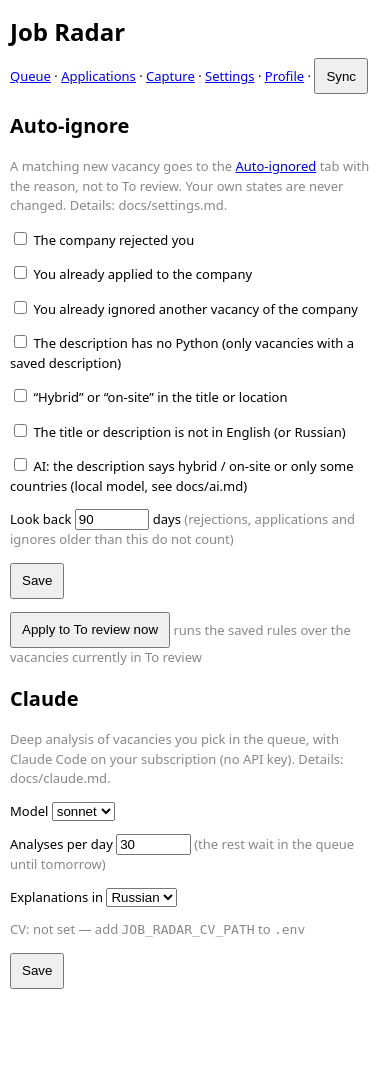
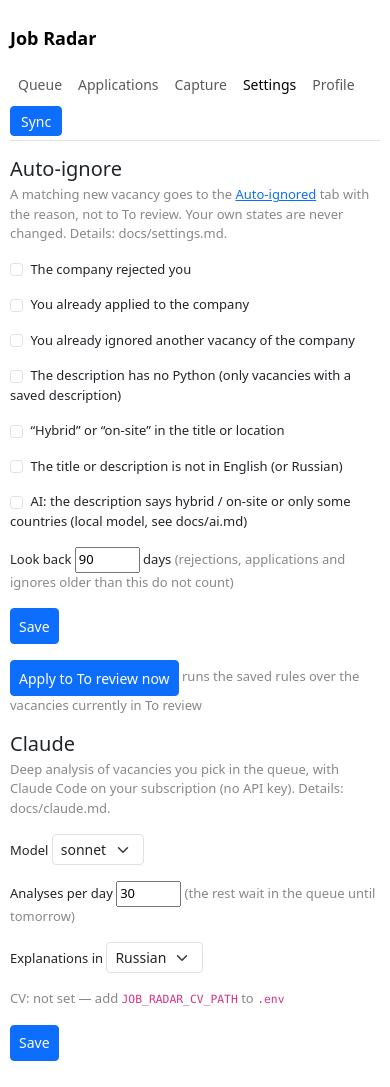
Before and after one commit to dremdem/job-radar, a FastAPI app: page /settings in a window 390 px wide. Before the commit the page ends 989 px from the top, so only its background shows below. Run offline with FastAPI, Linux system fonts and the light colour scheme.

Commit message:
Nicer UI with Bootstrap 5: buttons, navbar, pills, forms, dark mode (dremdem/job-radar-private#120)
Browser-default buttons and inputs made the UI look rough and the
actions blend in. Bootstrap 5.3 from the CDN (like htmx, no build) gives
a navbar with the current page, pill tabs, form controls and buttons
coloured by meaning (interested green, ignore red, applied blue, the main
actions filled), and follows the system light/dark theme. The desktop
table gets column widths so the title has room; the phone cards, reason
chips and outlined badges are kept.

Closes dremdem/job-radar-private#119


Claude-Session: https://claude.ai/code/session_01JvopUQ42PYPBr2xgfni99K

Co-authored-by: Claude Opus 5.5 <noreply@anthropic.com>

```diff
--- a/job_radar/web/templates/_claude.html
+++ b/job_radar/web/templates/_claude.html
@@ -4,7 +4,7 @@
     <span class="badge">Claude: {{ "analyzing…" if claude.state == "running" else "queued" }}</span>
   {% elif claude.state == "failed" %}
     <span class="badge reject" title="{{ claude.error }}">Claude failed: {{ claude.error | truncate(80, true, "…") }} · {{ claude.attempts }} attempt{{ "s" if claude.attempts != 1 }}</span>
-    {% if not open_result %}<button type="button" class="small" hx-post="/opportunities/{{ claude.opportunity_id }}/claude" hx-swap="none"
+    {% if not open_result %}<button type="button" class="btn btn-sm btn-outline-danger" hx-post="/opportunities/{{ claude.opportunity_id }}/claude" hx-swap="none"
       hx-on::after-request="htmx.ajax('GET', '/opportunities/{{ claude.opportunity_id }}/row?' + location.search.slice(1), {target: '#opportunity-{{ claude.opportunity_id }}', swap: 'outerHTML'}); htmx.ajax('GET', '/claude/status', {target: '#claude-status', swap: 'outerHTML'})">retry</button>{% endif %}
   {% elif claude.result %}
     {% set r = claude.result %}
--- a/job_radar/web/templates/_claude_section.html
+++ b/job_radar/web/templates/_claude_section.html
@@ -2,7 +2,7 @@
   <h3>Claude</h3>
   {% if claude %}{% set open_result = true %}{% include "_claude.html" %}{% endif %}
   {% if not claude or claude.state in ("done", "failed") %}
-  <p><button hx-post="/opportunities/{{ opportunity_id }}/claude" hx-target="#claude-section" hx-swap="outerHTML">{{ "Analyze again" if claude else "Analyze with Claude" }}</button>
+  <p><button class="btn btn-sm {{ 'btn-outline-primary' if claude else 'btn-primary' }}" hx-post="/opportunities/{{ opportunity_id }}/claude" hx-target="#claude-section" hx-swap="outerHTML">{{ "Analyze again" if claude else "Analyze with Claude" }}</button>
     <span class="small muted">on your subscription, about 30 s · docs/claude.md</span></p>
   {% endif %}
   {% if chat_ready %}
@@ -16,8 +16,8 @@
     {% endfor %}
   </div>
   <form hx-post="/opportunities/{{ opportunity_id }}/chat" hx-target="#claude-section" hx-swap="outerHTML">
-    <textarea name="text" rows="3" cols="80" placeholder="Ask about this vacancy, e.g. how to answer the TensorFlow requirement" required></textarea>
-    <p><button type="submit">Ask Claude</button> <span class="small muted">continues the same conversation as the analysis</span></p>
+    <textarea name="text" class="form-control" rows="3" cols="80" placeholder="Ask about this vacancy, e.g. how to answer the TensorFlow requirement" required></textarea>
+    <p class="mt-2"><button type="submit" class="btn btn-primary btn-sm">Ask Claude</button> <span class="small muted">continues the same conversation as the analysis</span></p>
   </form>
   {% endif %}
 </section>
--- a/job_radar/web/templates/_page_state.html
+++ b/job_radar/web/templates/_page_state.html
@@ -1,6 +1,7 @@
-<p id="page-state" class="page-state">
+<p id="page-state" class="page-state d-flex flex-wrap gap-2 align-items-center">
+  {% set state_btn = {"interested": "btn-outline-success", "ignore": "btn-outline-danger", "applied": "btn-outline-primary"} %}
   {% for s in states %}
-  <button hx-post="/opportunities/{{ o.id }}/state" hx-vals='{"state": "{{ s.value }}", "from": "page"}'
+  <button class="btn btn-sm {{ state_btn.get(s.value, 'btn-outline-secondary') }}" hx-post="/opportunities/{{ o.id }}/state" hx-vals='{"state": "{{ s.value }}", "from": "page"}'
           hx-target="#page-state" hx-swap="outerHTML" {% if o.state == s %}disabled{% endif %}>{{ s.value }}</button>
   {% endfor %}
   <span class="small muted">now: <b>{{ o.state.value }}</b></span>
--- a/job_radar/web/templates/_tabs.html
+++ b/job_radar/web/templates/_tabs.html
@@ -1,3 +1,3 @@
-<nav id="tabs" class="tabs"{% if oob %} hx-swap-oob="true"{% endif %}>
-  {% for key, label, count, href in tabs %}<a href="{{ href }}"{% if key == tab %} class="active" aria-current="page"{% endif %}>{{ label }} ({{ count }})</a>{% if not loop.last %} · {% endif %}{% endfor %}
+<nav id="tabs" class="tabs nav nav-pills flex-wrap gap-1 my-2"{% if oob %} hx-swap-oob="true"{% endif %}>
+  {% for key, label, count, href in tabs %}<a href="{{ href }}" class="nav-link{% if key == tab %} active{% endif %}"{% if key == tab %} aria-current="page"{% endif %}>{{ label }} ({{ count }})</a>{% endfor %}
 </nav>
--- a/job_radar/web/templates/applications.html
+++ b/job_radar/web/templates/applications.html
@@ -3,7 +3,7 @@
 {% block content %}
 <p class="small">
   <label>Company
-    <input id="applications-filter" type="search" name="company" value="{{ company }}" placeholder="filter" autocomplete="off"
+    <input id="applications-filter" class="form-control form-control-sm d-inline-block w-auto" type="search" name="company" value="{{ company }}" placeholder="filter" autocomplete="off"
            hx-get="/applications" hx-trigger="input changed delay:250ms, search" hx-target="#applications"
            hx-select="#applications" hx-swap="outerHTML" hx-push-url="true">
   </label>
--- a/job_radar/web/templates/base.html
+++ b/job_radar/web/templates/base.html
@@ -4,10 +4,21 @@
   <meta charset="utf-8">
   <meta name="viewport" content="width=device-width, initial-scale=1">
   <title>{% block title %}Job Radar{% endblock %}</title>
+  <script>
+    // Light or dark like the system, before the page paints (#119).
+    document.documentElement.dataset.bsTheme = matchMedia("(prefers-color-scheme: dark)").matches ? "dark" : "light";
+  </script>
+  <link rel="stylesheet" href="https://cdn.jsdelivr.net/npm/bootstrap@5.3.3/dist/css/bootstrap.min.css">
   <script src="https://cdn.jsdelivr.net/npm/htmx.org@2.0.4/dist/htmx.min.js"></script>
   <style>
     :root { color-scheme: light dark; --muted: #888; --line: #8884; }
-    body { font: 15px/1.5 system-ui, sans-serif; max-width: 960px; margin: 0 auto; padding: 16px; }
+    body { font-size: 15px; max-width: 1080px; margin: 0 auto; padding: 0 16px 16px; }
+    /* Bootstrap's .badge is filled white-on-colour; ours are outlined, keep them. */
+    .badge { color: inherit; background: transparent; font-weight: 500; vertical-align: baseline; }
+    .navbar .nav-link { padding: 4px 10px; }
+    .nav-pills .nav-link { padding: 3px 12px; }
+    .table { margin-bottom: 0; }
+    a { text-decoration-thickness: 1px; }
     table { width: 100%; border-collapse: collapse; }
     th, td { text-align: left; padding: 8px; border-bottom: 1px solid var(--line); vertical-align: top; }
     th { color: var(--muted); font-weight: 500; }
@@ -57,10 +68,28 @@
     .chips .note-form { flex-basis: 100%; }
     .why > summary { cursor: pointer; margin-top: 4px; }
     .page-state button { margin-right: 4px; }
+    /* Desktop: the title gets the room, the rest stays narrow (#119). */
+    @media (min-width: 721px) {
+      #queue table { table-layout: fixed; }
+      #queue th:nth-child(1) { width: 44%; }
+      #queue th:nth-child(2) { width: 11%; }
+      #queue th:nth-child(3) { width: 13%; }
+      #queue th:nth-child(4) { width: 6%; }
+      #queue th:nth-child(5) { width: 7%; }
+      #queue th:nth-child(6) { width: 19%; }
+      #queue td { overflow-wrap: anywhere; }
+      #queue .cell-actions .btn { margin: 0 2px 4px 0; }
+    }
     /* Phone (#111): rows become cards, nothing scrolls sideways. */
     @media (max-width: 720px) {
       body { padding: 10px; font-size: 16px; }
       h1 { font-size: 24px; margin: 4px 0 8px; }
+      .navbar { padding: 4px 0; gap: 4px !important; }
+      .navbar-brand { font-size: 18px; margin-right: 4px; }
+      .navbar .nav-link { padding: 2px 6px; font-size: 14px; }
+      .navbar .btn { min-height: 30px; padding: 2px 10px; }
+      .nav-pills .nav-link { padding: 2px 10px; font-size: 14px; }
+      h2 { font-size: 19px; margin-bottom: 4px; }
       h2 { font-size: 20px; }
       nav { line-height: 2.2; }
       button { min-height: 36px; padding: 4px 10px; }
@@ -97,19 +126,25 @@
       td a, li { overflow-wrap: anywhere; }
     }
     #arrivals { margin: 6px 0; }
-    .tabs { margin: 8px 0 12px; }
+
     td.country { white-space: nowrap; font-weight: 500; }
-    .tabs a.active { font-weight: 600; text-decoration: none; color: inherit; }
     .note-form summary { cursor: pointer; margin-bottom: 4px; }
     .note-form form { display: flex; flex-wrap: wrap; gap: 4px; margin-bottom: 6px; }
     button.link { border: none; background: none; color: var(--muted); cursor: pointer; padding: 0 2px; }
   </style>
 </head>
 <body>
-  <h1><a href="/" style="color: inherit; text-decoration: none">Job Radar</a></h1>
-  <nav class="small"><a href="/">Queue</a> · <a href="/applications">Applications</a> · <a href="/capture">Capture</a> · <a href="/settings">Settings</a> · <a href="/profile">Profile</a>
-    · <button type="button" hx-post="/sync" hx-target="#sync-status" hx-swap="outerHTML">Sync</button>
-    <span id="sync-status" class="small" hx-get="/sync/status" hx-trigger="load" hx-swap="outerHTML"></span></nav>
+  {% set path = request.url.path %}
+  <nav class="navbar navbar-expand border-bottom mb-3 flex-wrap gap-2">
+    <a class="navbar-brand fw-bold" href="/">Job Radar</a>
+    <div class="navbar-nav flex-wrap">
+      {% for href, label in [("/", "Queue"), ("/applications", "Applications"), ("/capture", "Capture"), ("/settings", "Settings"), ("/profile", "Profile")] %}
+      <a href="{{ href }}" class="nav-link{% if path == href or (href == '/' and path.startswith('/opportunities')) %} active{% endif %}">{{ label }}</a>
+      {% endfor %}
+    </div>
+    <button type="button" class="btn btn-sm btn-primary" hx-post="/sync" hx-target="#sync-status" hx-swap="outerHTML">Sync</button>
+  </nav>
+  <div><span id="sync-status" class="small" hx-get="/sync/status" hx-trigger="load" hx-swap="outerHTML"></span></div>
   {% block content %}{% endblock %}
 <script>
   // On a phone, long parts of each row start folded (#111); desktop keeps them open.
--- a/job_radar/web/templates/capture_debug.html
+++ b/job_radar/web/templates/capture_debug.html
@@ -6,7 +6,7 @@
 <div id="paste" hidden>
   <p class="small">Nothing arrived from the LinkedIn tab. The page was also copied to the clipboard: paste it here (Ctrl+V) and press Save.</p>
   <textarea id="pasted" rows="6" style="width: 100%"></textarea>
-  <button id="save" type="button">Save</button>
+  <button id="save" type="button" class="btn btn-primary">Save</button>
 </div>
 <script>
   (function () {
--- a/job_radar/web/templates/profile.html
+++ b/job_radar/web/templates/profile.html
@@ -13,8 +13,8 @@
   } %}
   {% for name in lists %}
   <p><label><b>{{ name }}</b> <span class="muted">— {{ help[name] }}</span><br>
-    <textarea name="{{ name }}" rows="{{ 12 if name == "known" else 5 }}" cols="70">{{ profile[name] | join("\n") }}</textarea></label></p>
+    <textarea class="form-control" name="{{ name }}" rows="{{ 12 if name == "known" else 5 }}" cols="70">{{ profile[name] | join("\n") }}</textarea></label></p>
   {% endfor %}
-  <p><button type="submit">Save</button></p>
+  <p><button type="submit" class="btn btn-primary">Save</button></p>
 </form>
 {% endblock %}
--- a/job_radar/web/templates/queue.html
+++ b/job_radar/web/templates/queue.html
@@ -3,8 +3,8 @@
 <h2>Review queue</h2>
 {% if has_any %}
 <p class="small">Company history:
-  <button id="expand-all" type="button" onclick="toggleHistory(true)">Expand all</button>
-  <button id="collapse-all" type="button" onclick="toggleHistory(false)">Collapse all</button>
+  <button id="expand-all" type="button" class="btn btn-sm btn-outline-secondary" onclick="toggleHistory(true)">Expand all</button>
+  <button id="collapse-all" type="button" class="btn btn-sm btn-outline-secondary" onclick="toggleHistory(false)">Collapse all</button>
 </p>
 <script>
   // The row you last clicked stays highlighted, so you find it after reading the vacancy
--- a/job_radar/web/templates/settings.html
+++ b/job_radar/web/templates/settings.html
@@ -2,11 +2,11 @@
 {% block title %}Settings · Job Radar<h2>Claude</h2>
 <p class="small muted">Deep analysis of vacancies you pick in the queue, with Claude Code on your subscription (no API key). Details: docs/claude.md.</p>
 <form method="post" action="/settings/claude" class="small">
-  <p><label>Model <select name="model">{% for m in models %}<option value="{{ m }}" {% if claude.model == m %}selected{% endif %}>{{ m }}</option>{% endfor %}</select></label></p>
+  <p><label>Model <select name="model" class="form-select form-select-sm d-inline-block w-auto">{% for m in models %}<option value="{{ m }}" {% if claude.model == m %}selected{% endif %}>{{ m }}</option>{% endfor %}</select></label></p>
   <p><label>Analyses per day <input type="number" name="daily_cap" value="{{ claude.daily_cap }}" min="0" max="500" style="width: 5em"></label> <span class="muted">(the rest wait in the queue until tomorrow)</span></p>
-  <p><label>Explanations in <select name="language">{% for l in languages %}<option value="{{ l }}" {% if claude.language == l %}selected{% endif %}>{{ l }}</option>{% endfor %}</select></label></p>
+  <p><label>Explanations in <select name="language" class="form-select form-select-sm d-inline-block w-auto">{% for l in languages %}<option value="{{ l }}" {% if claude.language == l %}selected{% endif %}>{{ l }}</option>{% endfor %}</select></label></p>
   <p class="muted">CV: {% if cv_path %}<code>{{ cv_path }}</code>{% else %}not set — add <code>JOB_RADAR_CV_PATH</code> to <code>.env</code>{% endif %}</p>
-  <p><button type="submit">Save</button></p>
+  <p><button type="submit" class="btn btn-primary btn-sm">Save</button></p>
 </form>
 {% endblock %}
 {% block content %}
@@ -14,27 +14,27 @@
 {% if message %}<p><b>{{ message }}</b> <a href="/">Open the queue</a></p>{% endif %}
 <p class="small muted">A matching new vacancy goes to the <a href="/?tab=auto">Auto-ignored</a> tab with the reason, not to To review. Your own states are never changed. Details: docs/settings.md.</p>
 <form method="post" action="/settings" class="small">
-  <p><label><input type="checkbox" name="rejected" {% if rules.rejected %}checked{% endif %}> The company rejected you</label></p>
-  <p><label><input type="checkbox" name="applied" {% if rules.applied %}checked{% endif %}> You already applied to the company</label></p>
-  <p><label><input type="checkbox" name="ignored" {% if rules.ignored %}checked{% endif %}> You already ignored another vacancy of the company</label></p>
-  <p><label><input type="checkbox" name="no_python" {% if rules.no_python %}checked{% endif %}> The description has no Python (only vacancies with a saved description)</label></p>
-  <p><label><input type="checkbox" name="hybrid" {% if rules.hybrid %}checked{% endif %}> “Hybrid” or “on-site” in the title or location</label></p>
-  <p><label><input type="checkbox" name="language" {% if rules.language %}checked{% endif %}> The title or description is not in English (or Russian)</label></p>
-  <p><label><input type="checkbox" name="ai_location" {% if rules.ai_location %}checked{% endif %}> AI: the description says hybrid / on-site or only some countries (local model, see docs/ai.md)</label></p>
+  <p><label><input type="checkbox" class="form-check-input me-1" name="rejected" {% if rules.rejected %}checked{% endif %}> The company rejected you</label></p>
+  <p><label><input type="checkbox" class="form-check-input me-1" name="applied" {% if rules.applied %}checked{% endif %}> You already applied to the company</label></p>
+  <p><label><input type="checkbox" class="form-check-input me-1" name="ignored" {% if rules.ignored %}checked{% endif %}> You already ignored another vacancy of the company</label></p>
+  <p><label><input type="checkbox" class="form-check-input me-1" name="no_python" {% if rules.no_python %}checked{% endif %}> The description has no Python (only vacancies with a saved description)</label></p>
+  <p><label><input type="checkbox" class="form-check-input me-1" name="hybrid" {% if rules.hybrid %}checked{% endif %}> “Hybrid” or “on-site” in the title or location</label></p>
+  <p><label><input type="checkbox" class="form-check-input me-1" name="language" {% if rules.language %}checked{% endif %}> The title or description is not in English (or Russian)</label></p>
+  <p><label><input type="checkbox" class="form-check-input me-1" name="ai_location" {% if rules.ai_location %}checked{% endif %}> AI: the description says hybrid / on-site or only some countries (local model, see docs/ai.md)</label></p>
   <p><label>Look back <input type="number" name="days" value="{{ rules.days }}" min="1" max="3650" style="width: 5em"> days</label>
     <span class="muted">(rejections, applications and ignores older than this do not count)</span></p>
-  <p><button type="submit">Save</button></p>
+  <p><button type="submit" class="btn btn-primary btn-sm">Save</button></p>
 </form>
 <form method="post" action="/settings/apply" class="small">
-  <p><button type="submit">Apply to To review now</button> <span class="muted">runs the saved rules over the vacancies currently in To review</span></p>
+  <p><button type="submit" class="btn btn-primary btn-sm">Apply to To review now</button> <span class="muted">runs the saved rules over the vacancies currently in To review</span></p>
 </form>
 <h2>Claude</h2>
 <p class="small muted">Deep analysis of vacancies you pick in the queue, with Claude Code on your subscription (no API key). Details: docs/claude.md.</p>
 <form method="post" action="/settings/claude" class="small">
-  <p><label>Model <select name="model">{% for m in models %}<option value="{{ m }}" {% if claude.model == m %}selected{% endif %}>{{ m }}</option>{% endfor %}</select></label></p>
+  <p><label>Model <select name="model" class="form-select form-select-sm d-inline-block w-auto">{% for m in models %}<option value="{{ m }}" {% if claude.model == m %}selected{% endif %}>{{ m }}</option>{% endfor %}</select></label></p>
   <p><label>Analyses per day <input type="number" name="daily_cap" value="{{ claude.daily_cap }}" min="0" max="500" style="width: 5em"></label> <span class="muted">(the rest wait in the queue until tomorrow)</span></p>
-  <p><label>Explanations in <select name="language">{% for l in languages %}<option value="{{ l }}" {% if claude.language == l %}selected{% endif %}>{{ l }}</option>{% endfor %}</select></label></p>
+  <p><label>Explanations in <select name="language" class="form-select form-select-sm d-inline-block w-auto">{% for l in languages %}<option value="{{ l }}" {% if claude.language == l %}selected{% endif %}>{{ l }}</option>{% endfor %}</select></label></p>
   <p class="muted">CV: {% if cv_path %}<code>{{ cv_path }}</code>{% else %}not set — add <code>JOB_RADAR_CV_PATH</code> to <code>.env</code>{% endif %}</p>
-  <p><button type="submit">Save</button></p>
+  <p><button type="submit" class="btn btn-primary btn-sm">Save</button></p>
 </form>
 {% endblock %}
```
Also changed, not shown: docs/queue.md (+1 -1 lines), job_radar/web/templates/_applications.html (+5 -5 lines), job_radar/web/templates/_ignore_bar.html (+7 -7 lines), job_radar/web/templates/_queue.html (+8 -8 lines), job_radar/web/templates/_row.html (+4 -3 lines), tests/test_web.py (+13 -0 lines).
